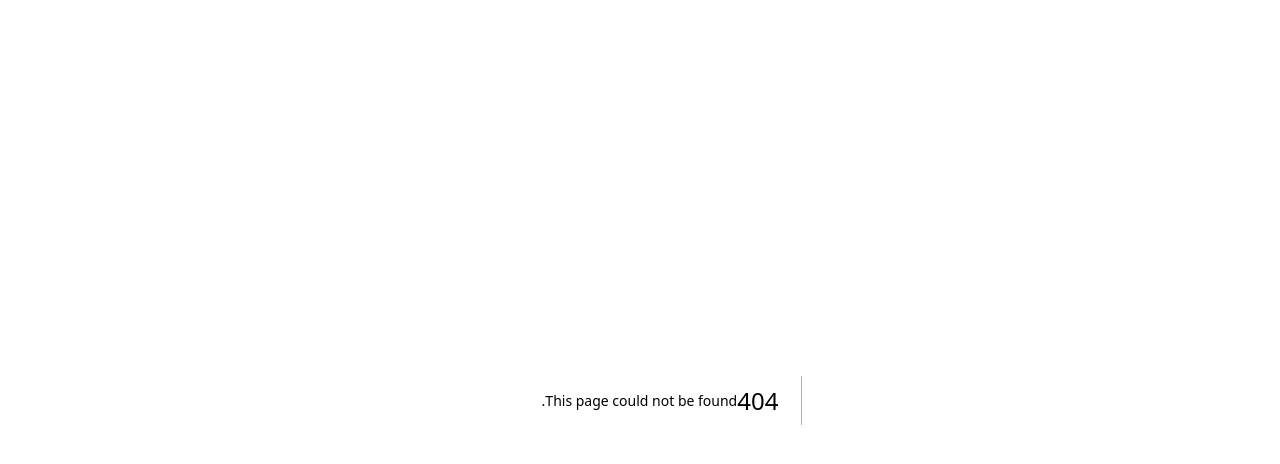
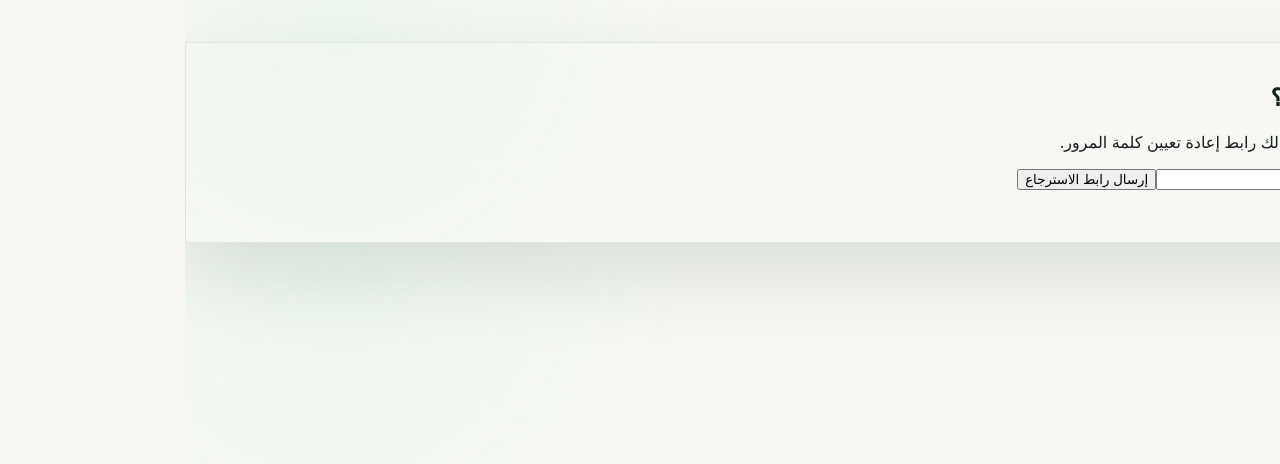
Before and after one commit to yopisimoni/yopisimoni, a Next.js app in the folder projects/khenifra-bike-delivery/: page /forgot-password in a window 1280 px wide. Before the commit this address had no page. Shown: the top 464 px of the page. Built offline with nearby package versions, Linux system fonts and the light colour scheme; no server answers.

Commit message:
Add forgot password page

```diff
--- /dev/null
+++ b/projects/khenifra-bike-delivery/src/app/forgot-password/page.tsx
@@ -0,0 +1,57 @@
+"use client";
+
+import Link from "next/link";
+import { FormEvent, useState } from "react";
+import { CheckCircle2, Mail } from "lucide-react";
+import BrandMark from "@/components/BrandMark";
+import { sendPasswordRecovery } from "@/lib/appwrite/auth";
+
+export default function ForgotPasswordPage() {
+  const [busy, setBusy] = useState(false);
+  const [sent, setSent] = useState(false);
+  const [error, setError] = useState("");
+
+  async function submit(event: FormEvent<HTMLFormElement>) {
+    event.preventDefault();
+    setBusy(true);
+    setError("");
+    const form = new FormData(event.currentTarget);
+
+    try {
+      await sendPasswordRecovery(String(form.get("email") || "").trim());
+      setSent(true);
+    } catch (err: any) {
+      setError(err?.message || "تعذر إرسال رابط استرجاع كلمة المرور.");
+    } finally {
+      setBusy(false);
+    }
+  }
+
+  return (
+    <main dir="rtl" className="authPage">
+      <Link href="/" className="authBrand"><BrandMark/></Link>
+      <section className="authCard elevatedCard">
+        {sent ? (
+          <div className="authSuccess">
+            <CheckCircle2 size={46}/>
+            <h1>تحقق من بريدك</h1>
+            <p>إذا كان الحساب موجوداً، ستصلك رسالة تحتوي على رابط لاختيار كلمة مرور جديدة.</p>
+            <Link className="authSubmit authLinkButton" href="/signin">العودة لتسجيل الدخول</Link>
+          </div>
+        ) : (
+          <>
+            <span className="status">استرجاع الحساب</span>
+            <h1>نسيت كلمة المرور؟</h1>
+            <p className="authIntro">أدخل بريد حسابك وسنرسل لك رابط إعادة تعيين كلمة المرور.</p>
+            <form className="authForm" onSubmit={submit}>
+              <label><span><Mail size={16}/>البريد الإلكتروني</span><input name="email" required type="email" autoComplete="email"/></label>
+              {error ? <p className="formError">{error}</p> : null}
+              <button className="authSubmit" type="submit" disabled={busy}>{busy ? "جارٍ الإرسال..." : "إرسال رابط الاسترجاع"}</button>
+            </form>
+            <p className="authSwitch"><Link href="/signin">العودة لتسجيل الدخول</Link></p>
+          </>
+        )}
+      </section>
+    </main>
+  );
+}
```
